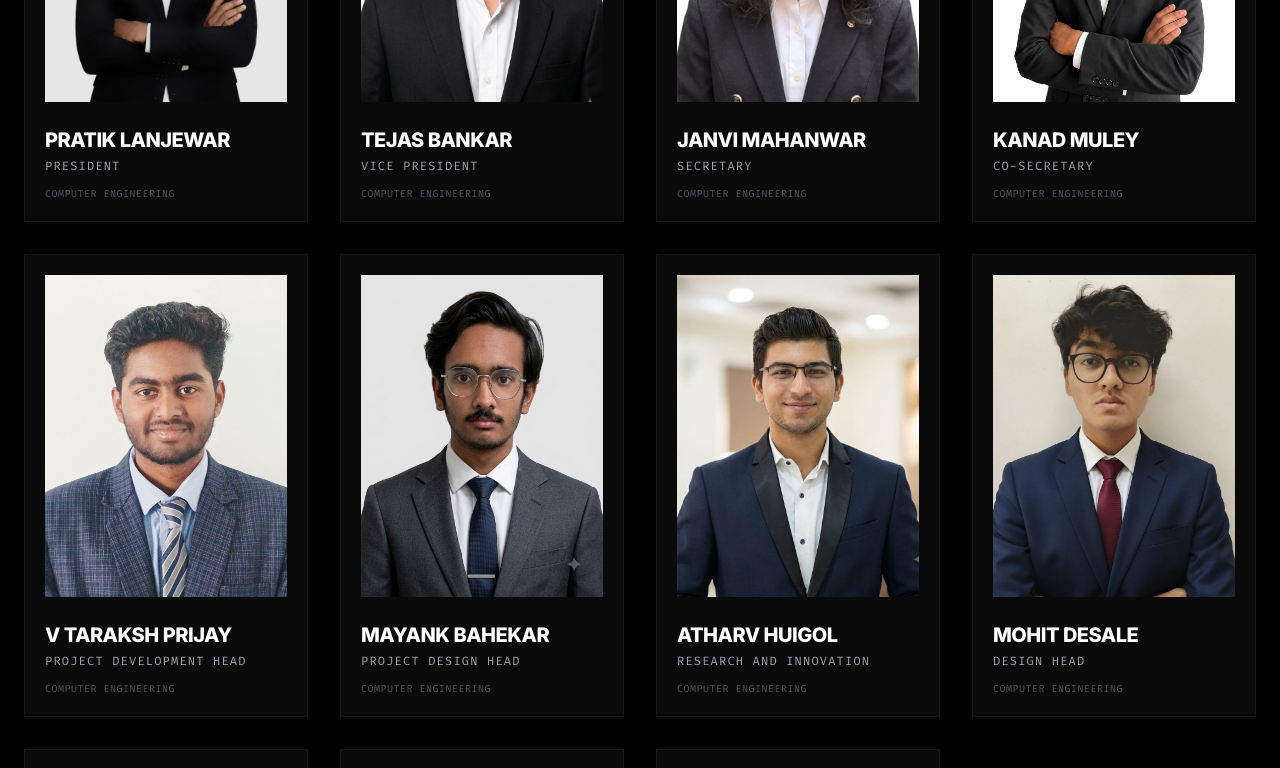
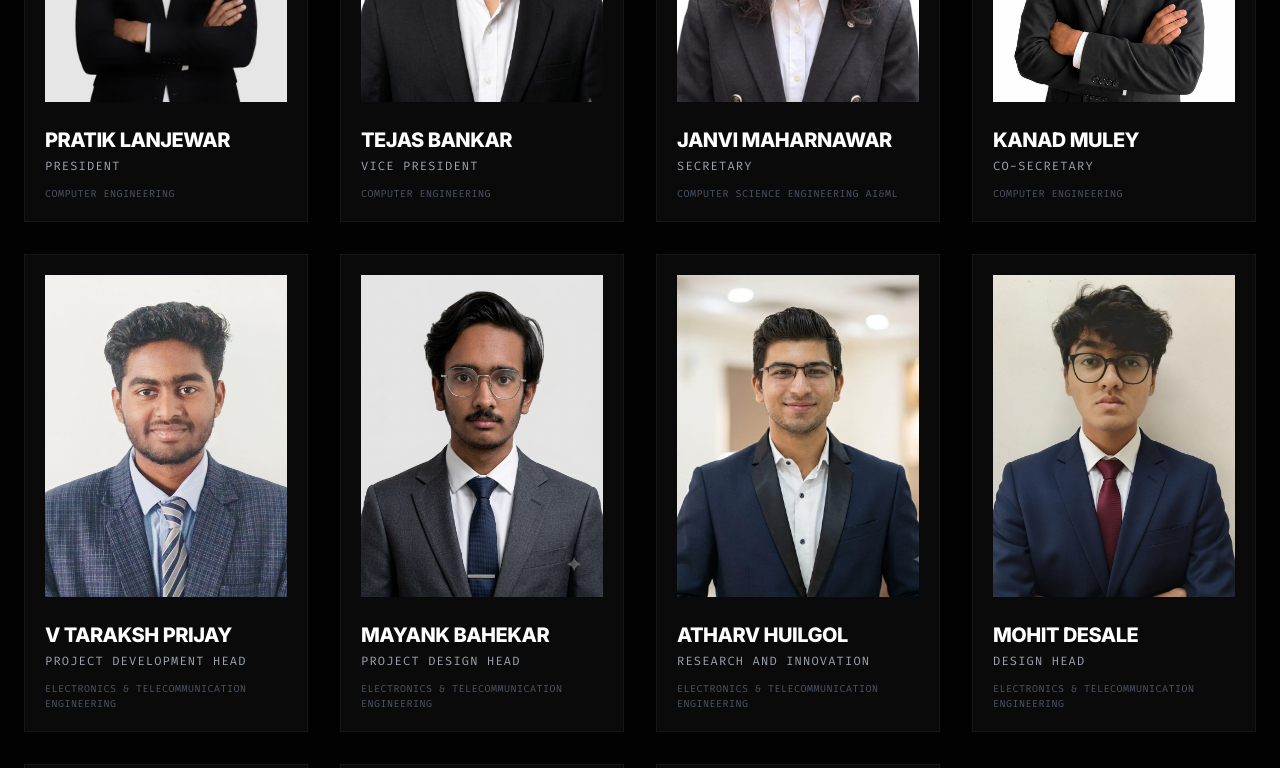
Before and after one commit to moreaditi-tech/IIRIS, a React (Vite) app: page / in a window 1280 px wide. Shown: the part 7120-7888 px from the top of the page. Built offline with nearby package versions, Linux system fonts and the light colour scheme; no server answers.

Commit message:
fix: update team member departments and spellings

```diff
--- a/src/data/team.js
+++ b/src/data/team.js
@@ -12,9 +12,9 @@ export const teamData = [
     image: "/images/Tejas.jpeg",
   },
   {
-    name: "Janvi Mahanwar",
+    name: "Janvi Maharnawar",
     role: "Secretary",
-    department: "Computer Engineering",
+    department: "Computer Science Engineering AI&ML",
     image: "/images/Janvi.jpeg",
   },
   {
@@ -26,25 +26,25 @@ export const teamData = [
   {
     name: "V Taraksh Prijay",
     role: "Project Development Head",
-    department: "Computer Engineering",
+    department: "Electronics & Telecommunication Engineering",
     image: "/images/Taraksh.jpeg",
   },
   {
     name: "Mayank Bahekar",
     role: "Project Design Head",
-    department: "Computer Engineering",
+    department: "Electronics & Telecommunication Engineering",
     image: "/images/Mayank.jpeg",
   },
   {
-    name: "Atharv Huigol",
+    name: "Atharv Huilgol",
     role: "Research and Innovation",
-    department: "Computer Engineering",
+    department: "Electronics & Telecommunication Engineering",
     image: "/images/Athrava.jpeg",
   },
   {
     name: "Mohit Desale",
     role: "Design Head",
-    department: "Computer Engineering",
+    department: "Electronics & Telecommunication Engineering",
     image: "/images/Mohit.jpeg",
   },
   {
@@ -61,7 +61,7 @@ export const teamData = [
   },
   {
     name: "Aditi More",
-    role: "Application Developer Head",
+    role: "Application Development",
     department: "Computer Engineering",
     image: "/images/Aditi.jpeg",
   }
```
